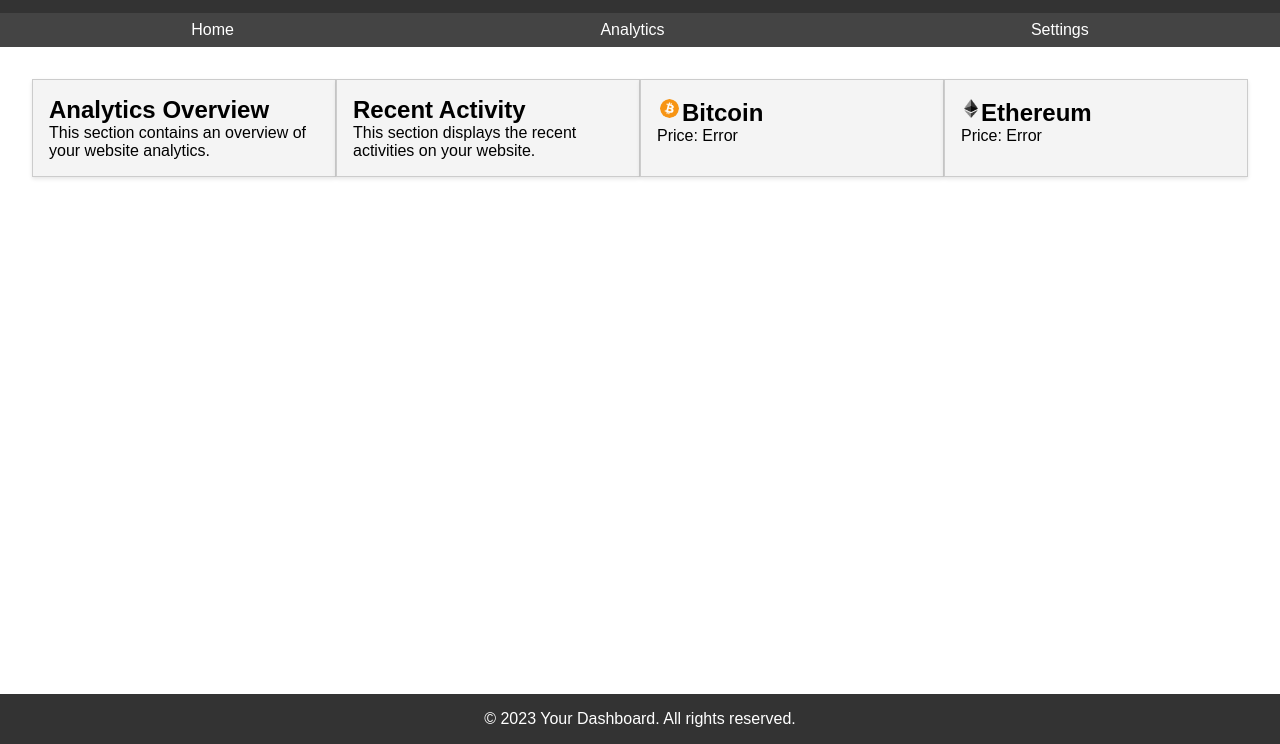
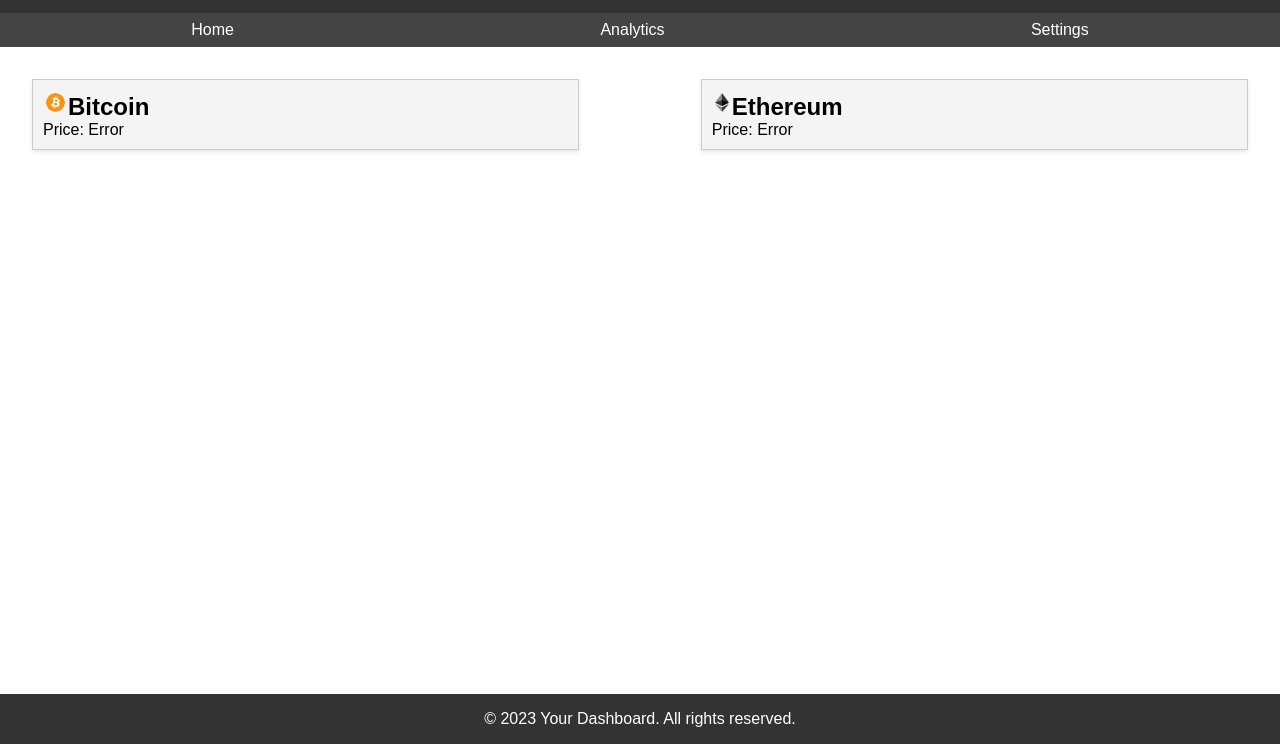
Before and after one commit to Fiskekutter/Fiskekutter.github.io, a plain HTML site: page index.html in a window 1280 px wide. Shown: the part 56-800 px from the top of the page. Drawn offline with Linux system fonts and the light colour scheme; no server answers.

Commit message:
Removed elements

```diff
--- a/index.html
+++ b/index.html
@@ -32,14 +32,6 @@
         </ul>
     </nav>
     <main>
-        <section class="dashboard-item">
-            <h2>Analytics Overview</h2>
-            <p>This section contains an overview of your website analytics.</p>
-        </section>
-        <section class="dashboard-item">
-            <h2>Recent Activity</h2>
-            <p>This section displays the recent activities on your website.</p>
-        </section>
         <section class ="dashboard-item">
             <h2><img class="bitcoin" src="images/bitcoin.png">Bitcoin</h2>
             <p>Price: <span id="bitcoinPrice"></span></p>
--- a/styles.css
+++ b/styles.css
@@ -70,6 +70,7 @@
 main {
     padding: 2em;
     display: flex;
+    position: relative;
     justify-content: space-between;
     border-color: aqua;
 }
@@ -77,8 +78,9 @@
 .dashboard-item {
     background-color: #f4f4f4;
     border: 1px solid #ccc;
-    padding: 1em;
+    padding: 10px;
     width: 45%;
+    position: inherit;
     box-shadow: 0 2px 4px rgba(0, 0, 0, 0.1);
 }
 
```
